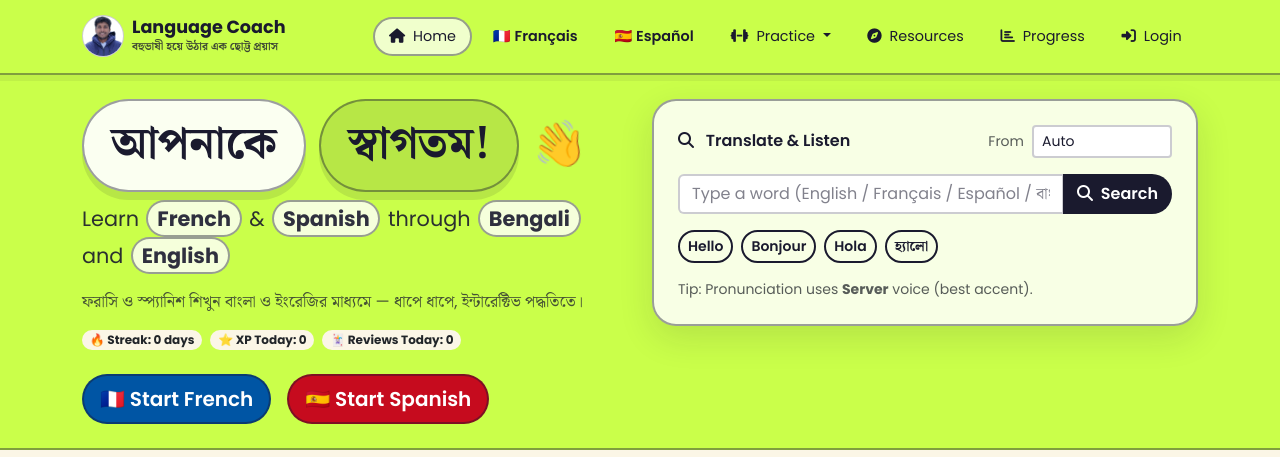
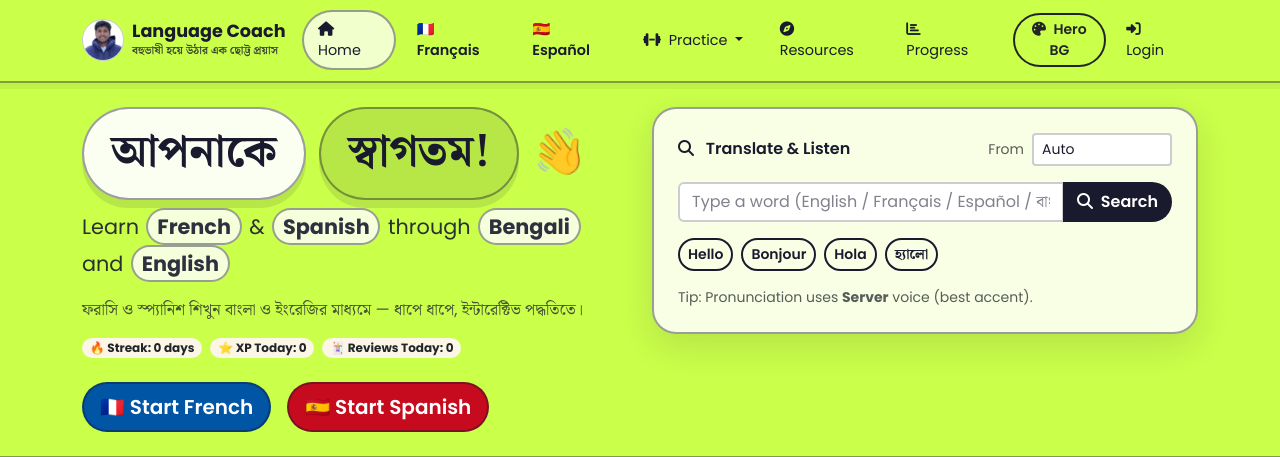
Before and after one commit to Ahsan728/Language_Coach, a Flask app: page / in a window 1280 px wide. Shown: the top 457 px of the page. Run offline with Flask 3, Linux system fonts and the light colour scheme; data that the repository does not hold is empty.

Commit message:
Add navbar hero background presets

```diff
--- a/static/css/style.css
+++ b/static/css/style.css
@@ -169,6 +169,7 @@
 /* ---- Hero ---- */
 .hero-section {
   background: var(--lc-hero-bg);
+  transition: background 240ms ease;
   border-bottom: 2px solid var(--lc-outline-strong);
   position: relative;
   overflow: hidden;
--- a/static/js/app.js
+++ b/static/js/app.js
@@ -341,6 +341,91 @@
       try { document.documentElement.dataset.theme = t; } catch { /* noop */ }
       location.reload();
     });
+  });
+}
+
+const HERO_BG_STORAGE_KEY = 'lc_hero_bg';
+const HERO_BG_PRESETS = [
+  { key: 'theme', name: 'Default', value: null },
+  {
+    key: 'aurora',
+    name: 'Aurora',
+    value:
+      'radial-gradient(1200px circle at 15% 0%, rgba(0, 214, 189, 0.22) 0%, rgba(255,255,255,0) 55%),' +
+      'radial-gradient(1200px circle at 85% 10%, rgba(109, 94, 246, 0.20) 0%, rgba(255,255,255,0) 55%),' +
+      'linear-gradient(180deg, #ffffff 0%, #f6fbff 60%, #ffffff 100%)'
+  },
+  {
+    key: 'sunset',
+    name: 'Sunset',
+    value:
+      'radial-gradient(1000px circle at 20% 0%, rgba(255, 145, 110, 0.20) 0%, rgba(255,255,255,0) 55%),' +
+      'radial-gradient(900px circle at 80% 10%, rgba(255, 120, 180, 0.18) 0%, rgba(255,255,255,0) 55%),' +
+      'linear-gradient(180deg, #fff7f3 0%, #ffffff 70%)'
+  },
+  {
+    key: 'ocean',
+    name: 'Ocean Mist',
+    value:
+      'radial-gradient(1100px circle at 20% 0%, rgba(0, 167, 255, 0.18) 0%, rgba(255,255,255,0) 55%),' +
+      'radial-gradient(900px circle at 80% 12%, rgba(0, 214, 189, 0.16) 0%, rgba(255,255,255,0) 55%),' +
+      'linear-gradient(180deg, #f2fbff 0%, #ffffff 70%)'
+  },
+  {
+    key: 'lavender',
+    name: 'Lavender',
+    value:
+      'radial-gradient(1000px circle at 18% 0%, rgba(182, 118, 255, 0.20) 0%, rgba(255,255,255,0) 55%),' +
+      'radial-gradient(900px circle at 82% 12%, rgba(255, 120, 180, 0.14) 0%, rgba(255,255,255,0) 55%),' +
+      'linear-gradient(180deg, #fbf7ff 0%, #ffffff 70%)'
+  },
+  {
+    key: 'mint',
+    name: 'Mint',
+    value:
+      'radial-gradient(1000px circle at 20% 0%, rgba(112, 255, 214, 0.18) 0%, rgba(255,255,255,0) 55%),' +
+      'linear-gradient(180deg, #f2fffb 0%, #ffffff 70%)'
+  }
+];
+
+function _getHeroBgPreset(key) {
+  const k = String(key || '').trim().toLowerCase();
+  const found = HERO_BG_PRESETS.find(p => p.key === k);
+  return found || HERO_BG_PRESETS[0];
+}
+
+function _applyHeroBgPreset(key) {
+  const preset = _getHeroBgPreset(key);
+  const root = document.documentElement;
+  if (!root) return preset;
+
+  if (!preset.value) {
+    try { root.style.removeProperty('--lc-hero-bg'); } catch { /* noop */ }
+    try { localStorage.removeItem(HERO_BG_STORAGE_KEY); } catch { /* noop */ }
+    return preset;
+  }
+
+  try { root.style.setProperty('--lc-hero-bg', preset.value); } catch { /* noop */ }
+  try { localStorage.setItem(HERO_BG_STORAGE_KEY, preset.key); } catch { /* noop */ }
+  return preset;
+}
+
+function initHeroBgToggle() {
+  const btn = document.getElementById('heroBgToggle');
+  if (!btn) return;
+
+  const label = document.getElementById('heroBgLabel');
+  let stored = '';
+  try { stored = String(localStorage.getItem(HERO_BG_STORAGE_KEY) || ''); } catch { /* noop */ }
+
+  let current = _applyHeroBgPreset(stored);
+  if (label) label.textContent = current.key === 'theme' ? '' : `\u2022 ${current.name}`;
+
+  btn.addEventListener('click', () => {
+    const idx = HERO_BG_PRESETS.findIndex(p => p.key === current.key);
+    const next = HERO_BG_PRESETS[(idx >= 0 ? idx + 1 : 0) % HERO_BG_PRESETS.length];
+    current = _applyHeroBgPreset(next.key);
+    if (label) label.textContent = current.key === 'theme' ? '' : `\u2022 ${current.name}`;
   });
 }
 
@@ -1468,6 +1553,7 @@
    =============================================== */
 document.addEventListener('DOMContentLoaded', () => {
   initThemeMenu();
+  initHeroBgToggle();
   initTtsProviderMenu();
   // Flashcards page
   if (typeof VOCAB !== 'undefined') initFlashcards();
--- a/templates/base.html
+++ b/templates/base.html
@@ -87,6 +87,12 @@
           <a class="nav-link {% if request.endpoint == 'progress_view' %}active{% endif %}" href="{{ url_for('progress_view') }}">
             <i class="fas fa-chart-bar me-1"></i> Progress
           </a>
+        </li>
+
+        <li class="nav-item ms-lg-2">
+          <button id="heroBgToggle" class="btn btn-sm btn-outline-dark w-100 w-lg-auto" type="button" title="Change hero background">
+            <i class="fas fa-palette me-1"></i> Hero BG <span id="heroBgLabel" class="small opacity-75 d-none d-xxl-inline"></span>
+          </button>
         </li>
 
         {% if auth_user %}
```
